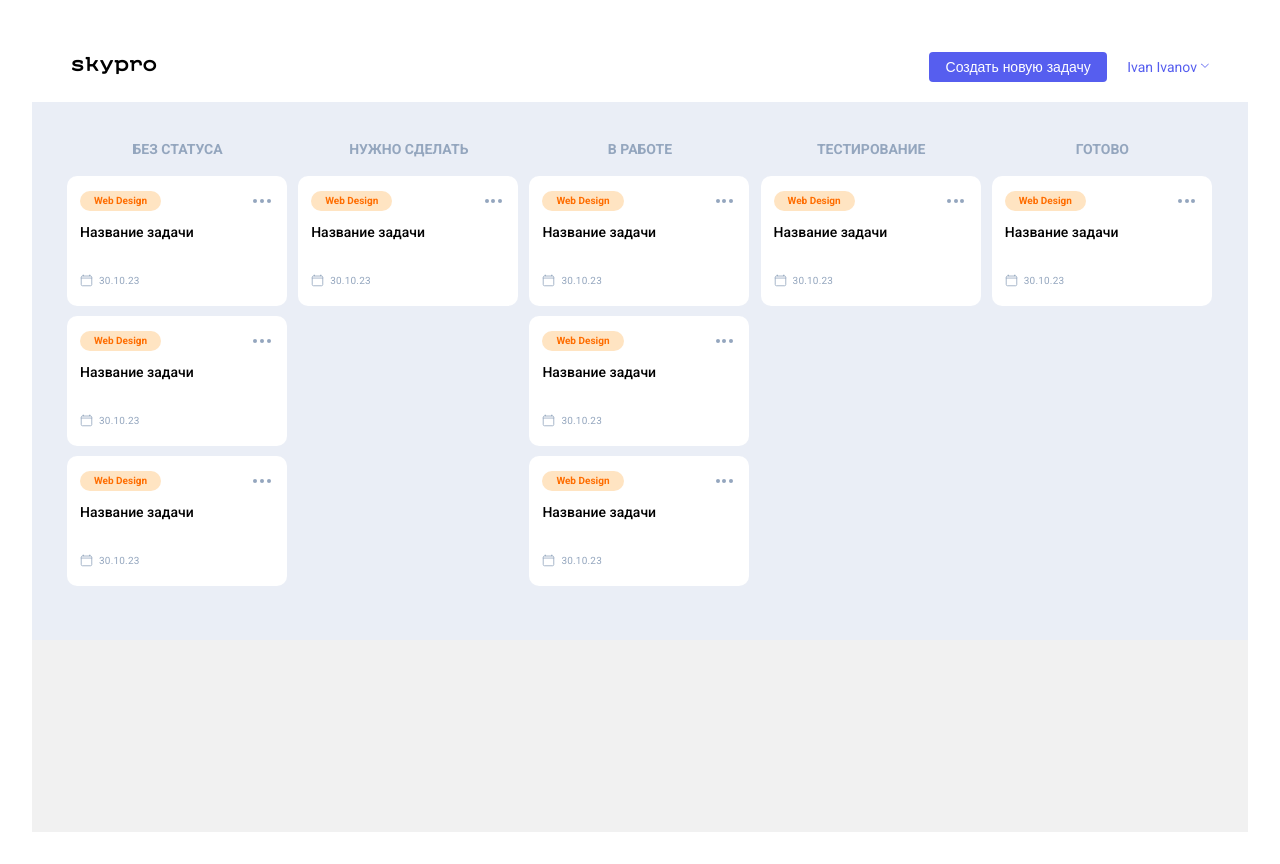
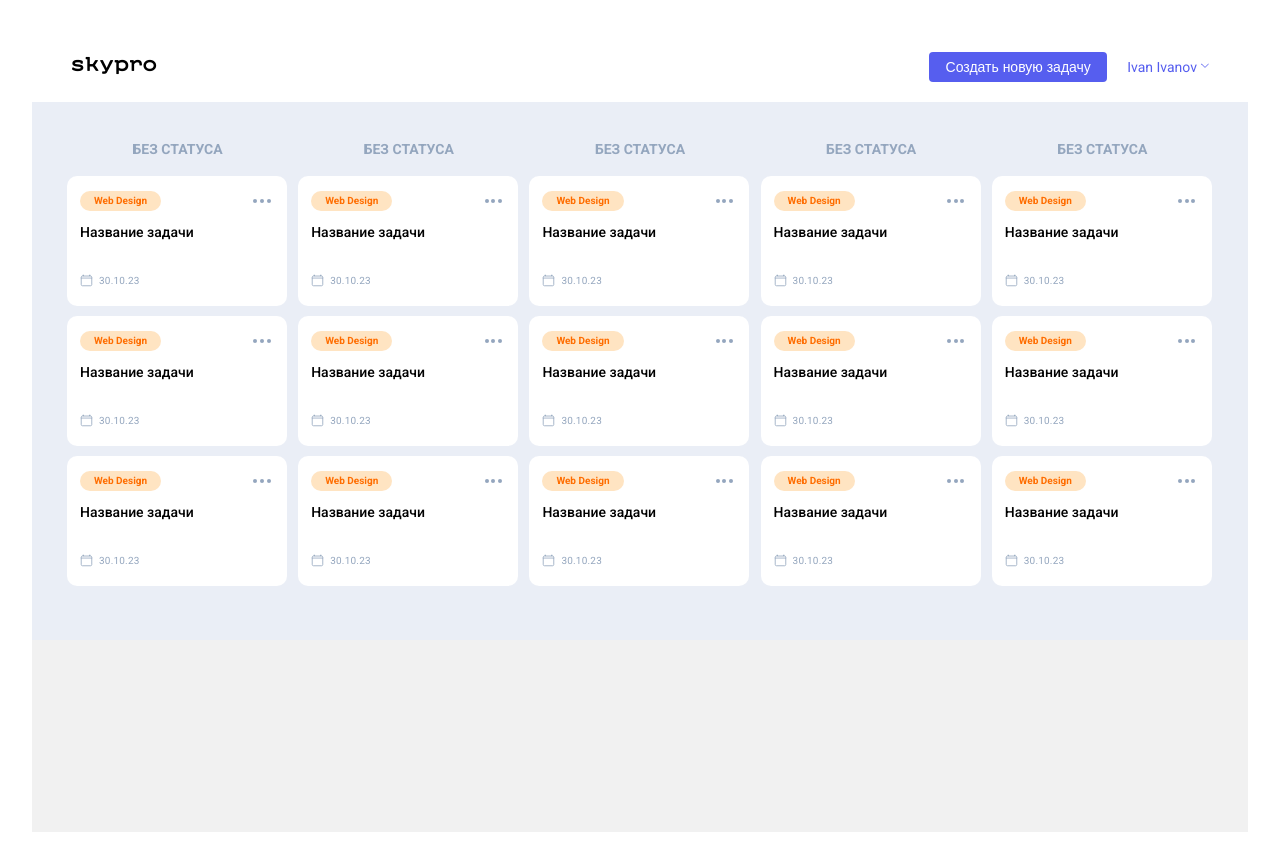
Before and after one commit to madeosha/skypro-kanban, a React (Vite) app in the folder skypro-kanban/: page / in a window 1280 px wide. Built offline with nearby package versions, Linux system fonts and the light colour scheme.

Commit message:
Перенесена разметка в MainColumn

```diff
--- /dev/null
+++ b/skypro-kanban/src/components/MainColumn/MainColumn.jsx
@@ -0,0 +1,18 @@
+import Card from "../Card/Card"
+
+function MainColumn() {
+    return (
+        <div className="main__column column">
+			<div className="column__title">
+				<p>Без статуса</p>
+			</div>
+			<div className="cards">
+				<Card />
+				<Card />
+				<Card />
+    		</div>
+		</div>
+    )
+}
+
+export default MainColumn
--- a/skypro-kanban/src/components/MainContent/MainContent.jsx
+++ b/skypro-kanban/src/components/MainContent/MainContent.jsx
@@ -1,4 +1,4 @@
-import Card from "../Card/Card"
+import MainColumn from "../MainColumn/MainColumn"
 
 function MainContent() {
     return (
@@ -7,50 +7,11 @@ function MainContent() {
 
 				<div className="main__block">
 					<div className="main__content">
-					<div className="main__column column">
-				<div className="column__title">
-					<p>Без статуса</p>
-				</div>
-				<div className="cards">
-					<Card />
-					<Card />
-					<Card />
-    			</div>
-			</div>
-			<div className="main__column">
-				<div className="column__title">
-					<p>Нужно сделать</p>
-				</div>
-				<div className="cards">
-					<Card />
-				</div>
-			</div>
-			<div className="main__column">
-				<div className="column__title">
-					<p>В работе</p>
-				</div>
-				<div className="cards">
-					<Card />
-					<Card />
-					<Card />
-				</div>
-			</div>
-			<div className="main__column">
-				<div className="column__title">
-					<p>Тестирование</p>
-				</div>
-				<div className="cards">
-					<Card />
-				</div>
-			</div>
-			<div className="main__column">
-				<div className="column__title">
-					<p>Готово</p>
-				</div>
-				<div className="cards">
-					<Card />
-				</div>
-			</div>
+						<MainColumn />
+						<MainColumn />
+						<MainColumn />
+						<MainColumn />
+						<MainColumn />
 					</div>
 				</div>
 			</div>
```
